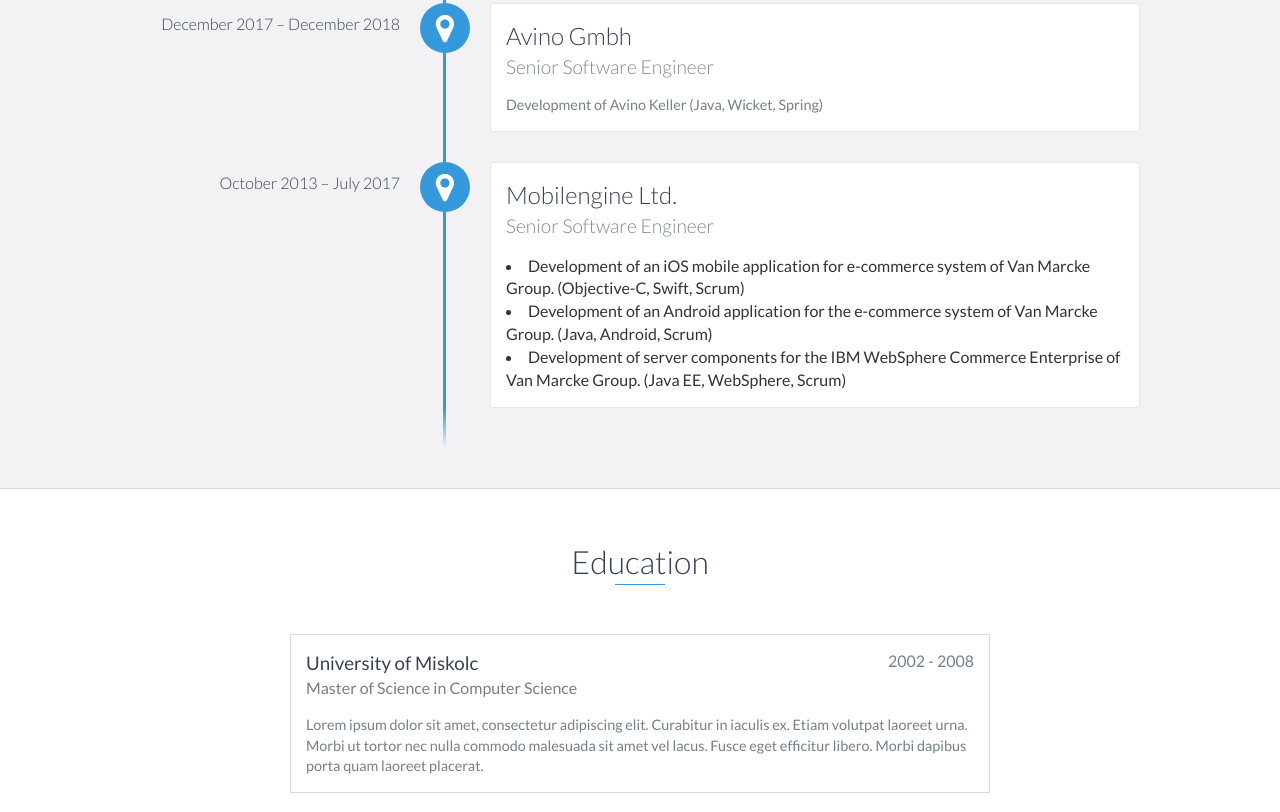
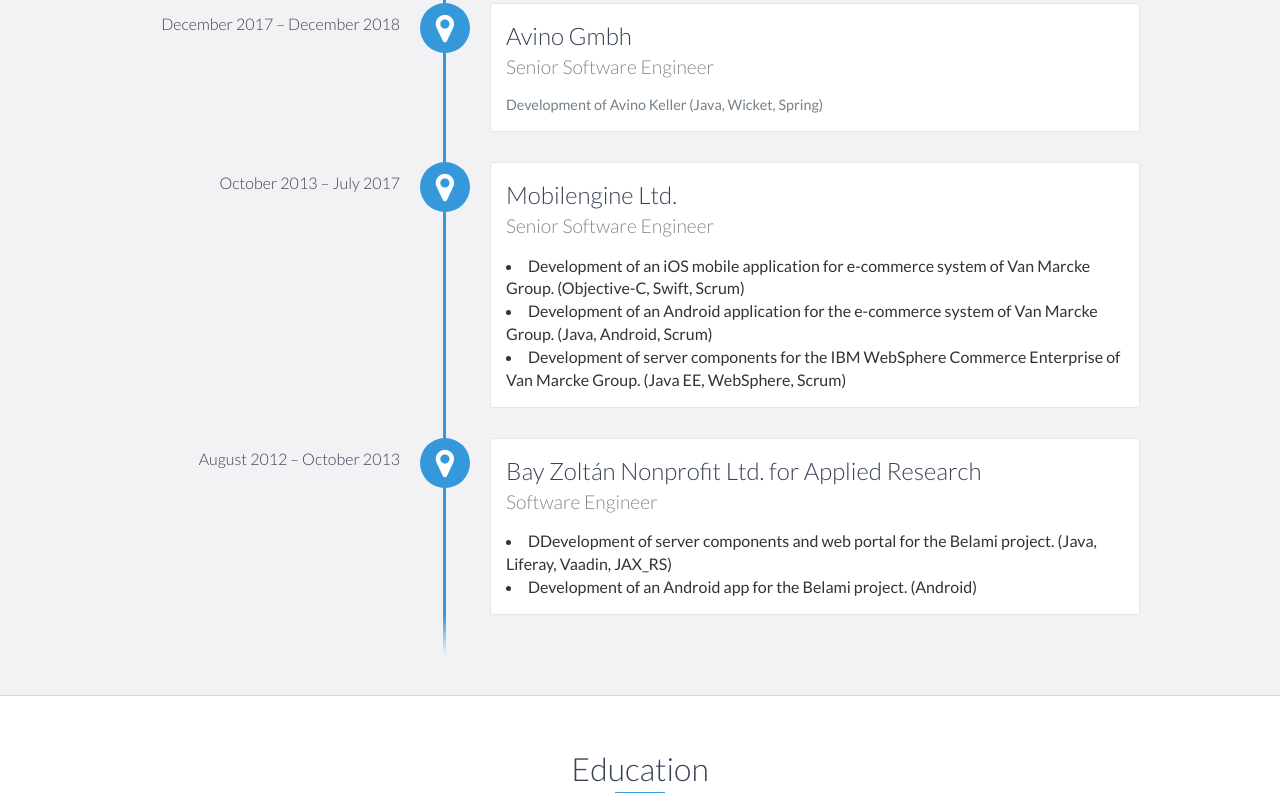
Before and after one commit to andraspetrik/andraspetrik.github.io, a website: page index.html in a window 1280 px wide. Shown: the part 1699-2511 px from the top of the page. Drawn offline with nearby package versions, Linux system fonts and the light colour scheme.

Commit message:
Add Bay Logi

```diff
--- a/index.html
+++ b/index.html
@@ -123,6 +123,17 @@
                     <li>Development of server components for the IBM WebSphere
 Commerce Enterprise of Van Marcke Group. (Java EE,
 WebSphere, Scrum)</li>
+                </p>
+            </div>
+
+            <div data-date="August 2012 – October 2013">
+                <h3>Bay Zoltán Nonprofit Ltd. for Applied Research</h3>
+                <h4>Software Engineer</h4>
+                <p>
+                    <li>DDevelopment of server components and web portal for the
+Belami project. (Java, Liferay, Vaadin, JAX_RS)</li>
+                    <li>Development of an Android app for the Belami project.
+(Android)</li>
                 </p>
             </div>
         </div>
```
